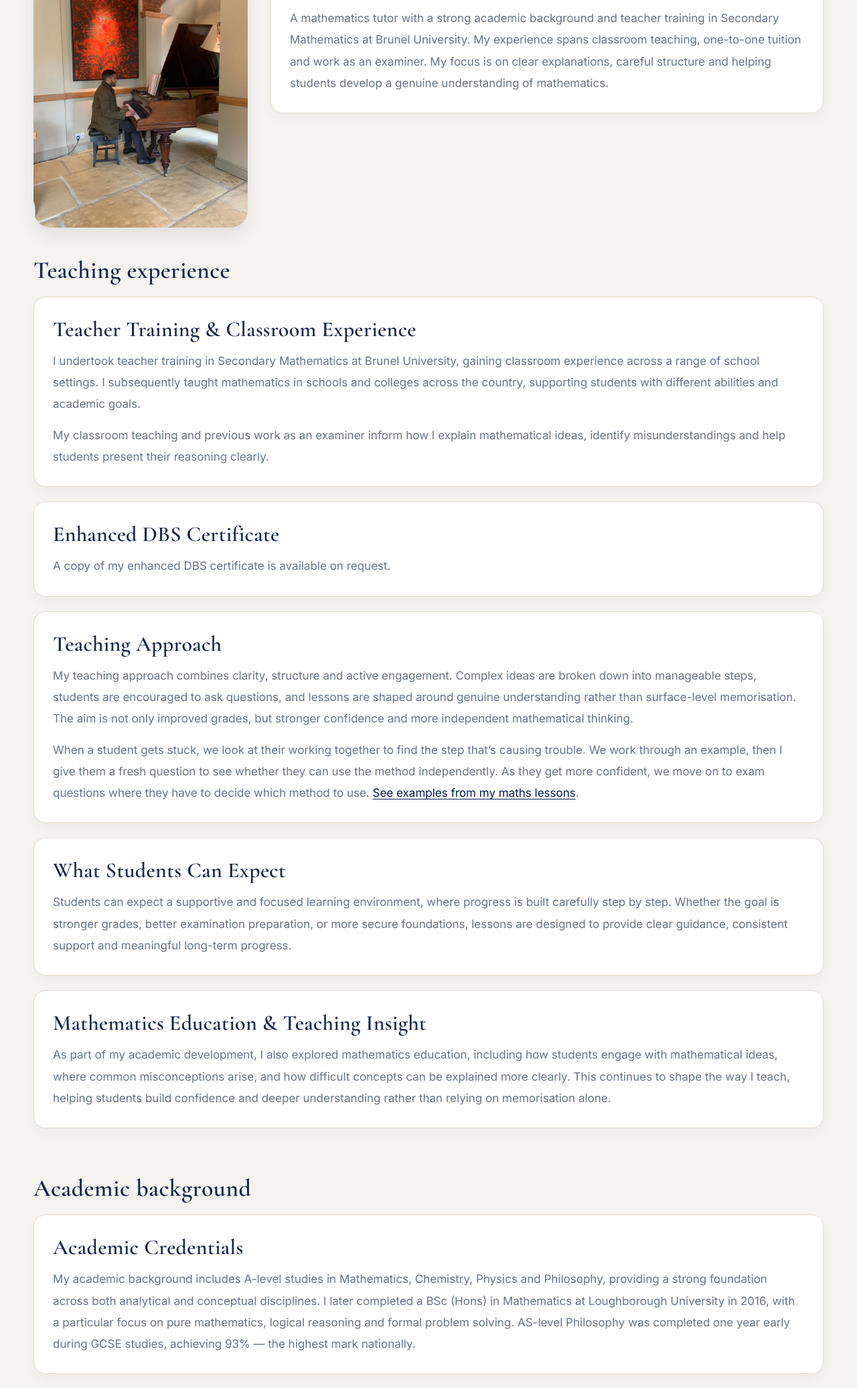
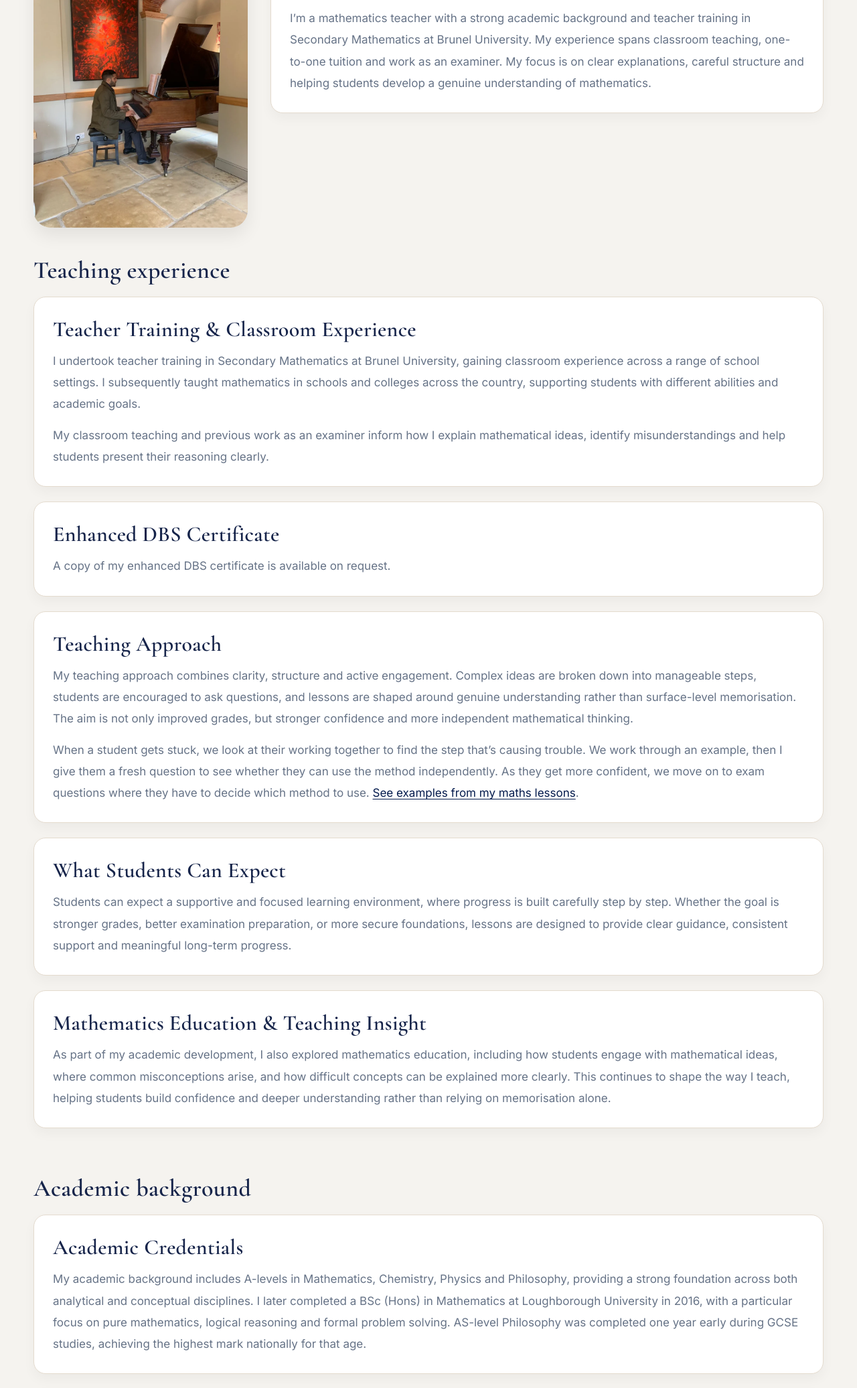
Before and after one commit to mathstutoruk/mathstutor-website, a plain HTML site: page bio.html in a window 1280 px wide. Shown: the part 443-2516 px from the top of the page at 67% size. Drawn offline with nearby package versions, Linux system fonts and the light colour scheme.

Commit message:
Update biography voice and academic wording

```diff
--- a/bio.html
+++ b/bio.html
@@ -285,7 +285,7 @@
     <div class="bio-summary">
       <h2>Surinder Sangha</h2>
       <p>
-        A mathematics tutor with a strong academic background and teacher training in Secondary Mathematics at Brunel University. My experience spans classroom teaching, one-to-one tuition and work as an examiner. My focus is on clear explanations, careful structure and helping students develop a genuine understanding of mathematics.
+        I’m a mathematics teacher with a strong academic background and teacher training in Secondary Mathematics at Brunel University. My experience spans classroom teaching, one-to-one tuition and work as an examiner. My focus is on clear explanations, careful structure and helping students develop a genuine understanding of mathematics.
       </p>
     </div>
   </section>
@@ -340,7 +340,7 @@
     <article class="card">
       <h3>Academic Credentials</h3>
       <p>
-        My academic background includes A-level studies in Mathematics, Chemistry, Physics and Philosophy, providing a strong foundation across both analytical and conceptual disciplines. I later completed a BSc (Hons) in Mathematics at Loughborough University in 2016, with a particular focus on pure mathematics, logical reasoning and formal problem solving. AS-level Philosophy was completed one year early during GCSE studies, achieving 93% — the highest mark nationally.
+        My academic background includes A-levels in Mathematics, Chemistry, Physics and Philosophy, providing a strong foundation across both analytical and conceptual disciplines. I later completed a BSc (Hons) in Mathematics at Loughborough University in 2016, with a particular focus on pure mathematics, logical reasoning and formal problem solving. AS-level Philosophy was completed one year early during GCSE studies, achieving the highest mark nationally for that age.
       </p>
     </article>
 
```
